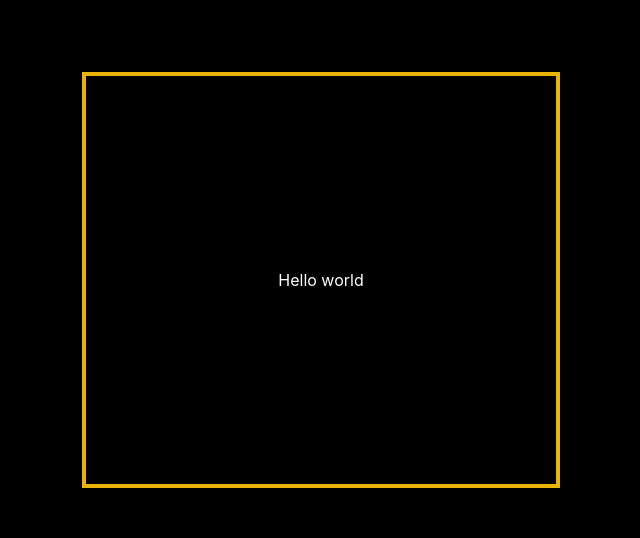
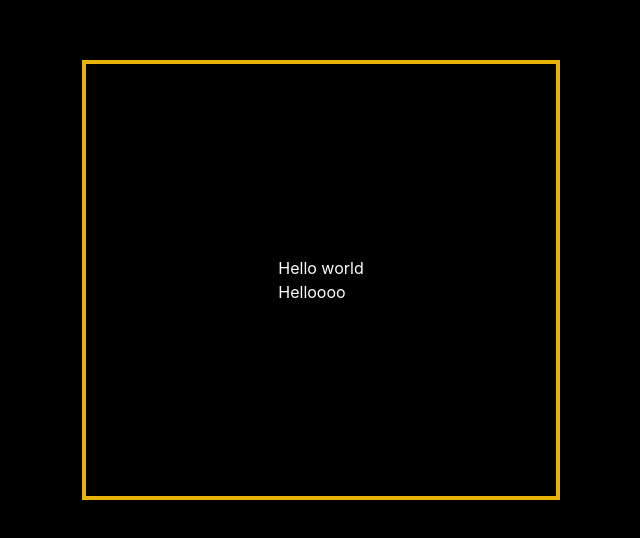
Before and after one commit to HAAJBachelor/gamification-frontend, a React (Create React App) app in the folder gamefication-frontend/: page / in a window 1280 px wide. Shown: the part 120-658 px from the top of the page, without its empty margins (319-959 px from the left). Built offline with nearby package versions, Linux system fonts and the light colour scheme.

Commit message:
Routes works now as they should

```diff
--- a/gamefication-frontend/src/App.tsx
+++ b/gamefication-frontend/src/App.tsx
@@ -1,6 +1,6 @@
 import React from 'react';
 import './App.css';
-import {BrowserRouter, Routes, Route, Router} from "react-router-dom";
+import {BrowserRouter as Router, Route, Routes} from 'react-router-dom';
 import GameEditor from "./components/CodeEditor/GameEditor";
 import MainPaige from "./components/Pages/MainPaige";
 import RulesPage from "./components/Pages/RulesPage";
@@ -8,14 +8,14 @@ import RulesPage from "./components/Pages/RulesPage";
 function App() {
 
     return (
-        <BrowserRouter>
+        <Router>
             <Routes>
-                <Route path="/" element={<MainPaige />}>
-                    <Route path="/editor" element={<GameEditor/>} />
-                    <Route path="/rules" element={<RulesPage/>}/>
-                </Route>
+                <Route path="/" element={<MainPaige/>}/>
+                <Route path="/editor" element={<GameEditor/>}/>
+                <Route path="/rules" element={<RulesPage/>}/>
+
             </Routes>
-        </BrowserRouter>
+        </Router>
     );
 }
 
--- a/gamefication-frontend/src/components/Pages/MainPaige.tsx
+++ b/gamefication-frontend/src/components/Pages/MainPaige.tsx
@@ -1,12 +1,17 @@
 import React from 'react';
-import {Outlet, Link} from "react-router-dom";
+import {Link, Outlet} from "react-router-dom";
 import Card from "../UI/Card";
 
+
 const MainPaige = () => {
+
     return (
         <Card className="flex items-center justify-center h-screen bg-black">
             <div className="border-4 border-yellow-500 p-48">
                 <h1 className='text-white'>Hello world</h1>
+
+                <button className='text-white border-1 border-white-500'>Helloooo<Link to='/editor'></Link></button>
+                <Outlet/>
             </div>
 
         </Card>
```
Also changed, not shown: gamefication-frontend/src/components/Pages/RulesPage.tsx (+7 -5 lines).
